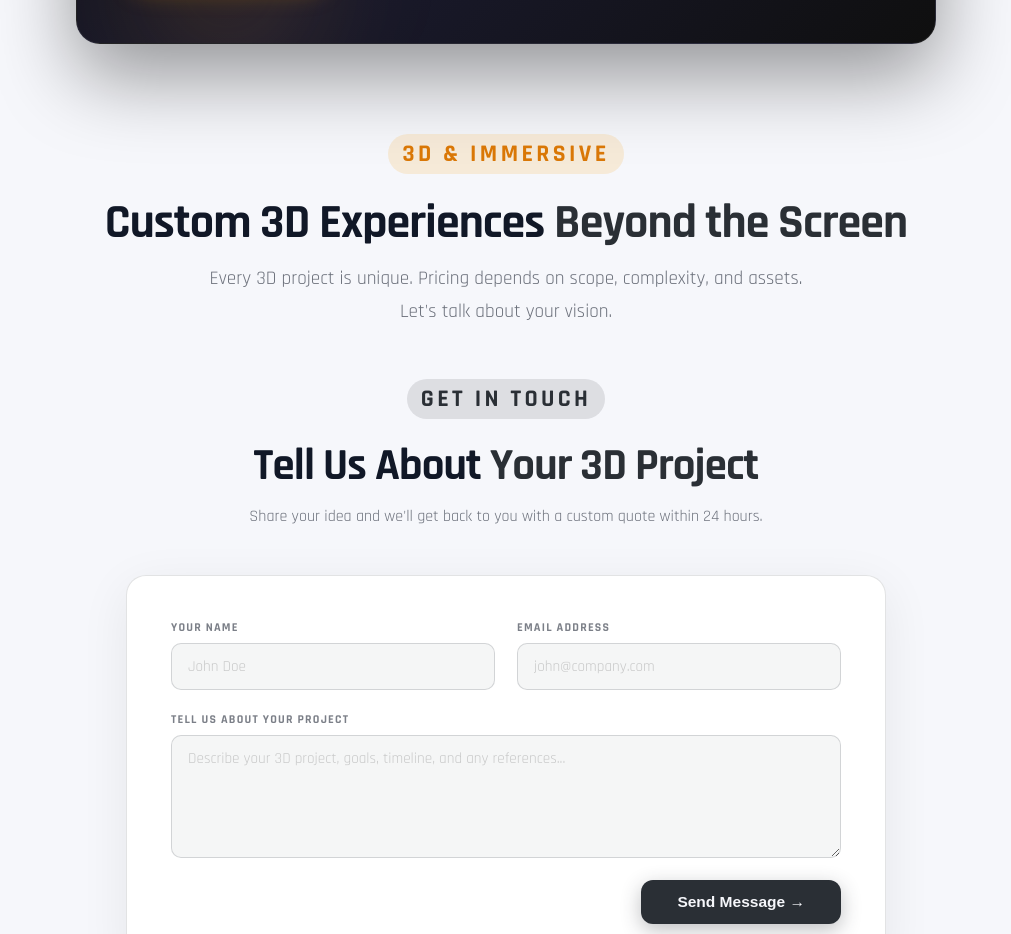
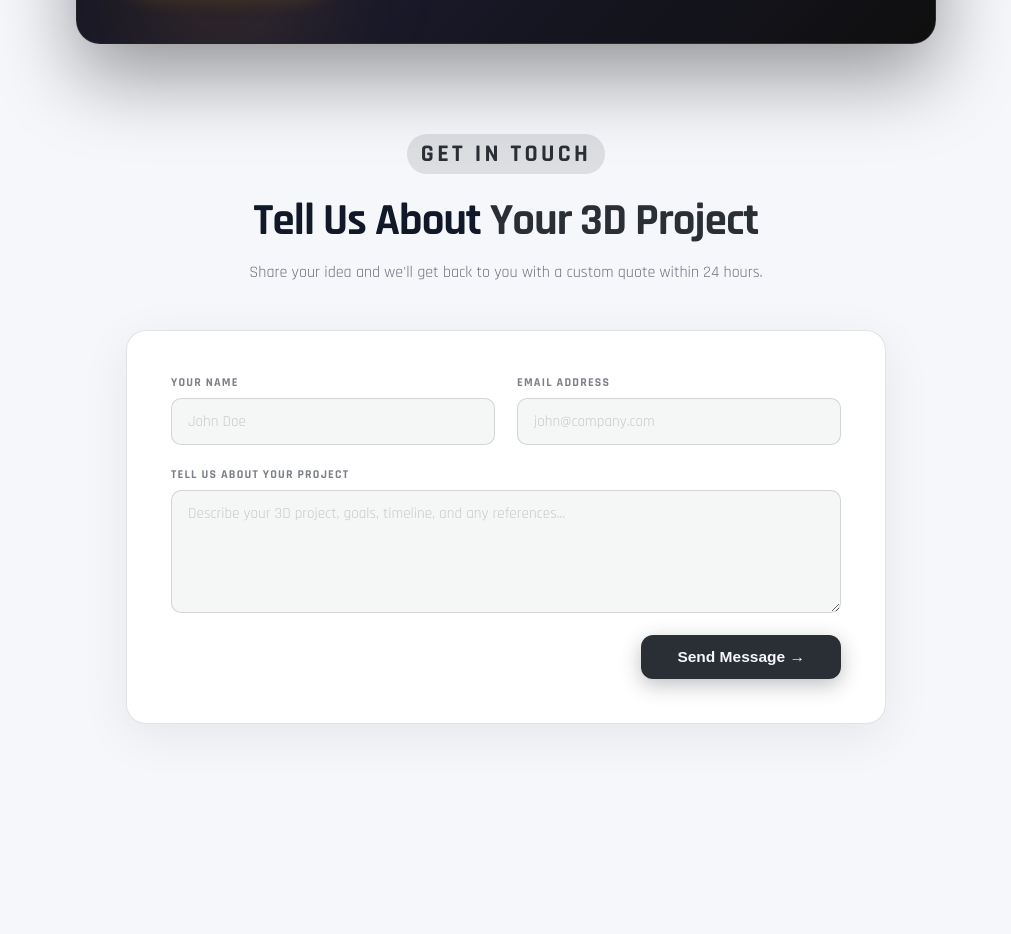
Before and after one commit to MARWAN-elmasrry/Software-House, a React (Vite) app in the folder client/: page /pack in a window 1280 px wide. Shown: the part 4160-5094 px from the top of the page, without its empty margins (134-1145 px from the left). Built offline with nearby package versions, Linux system fonts and the light colour scheme.

Commit message:
remove 3D v2

```diff
--- a/client/src/Pages/Package/pack.jsx
+++ b/client/src/Pages/Package/pack.jsx
@@ -304,14 +304,6 @@ export const Package = ({ theme, toggleTheme }) => {
                             </div>
                         </div>
 
-                        {/* ══ 3D SECTION ══ */}
-                        <div className="pack-section-divider">
-                            <div className="section-label threed-label">
-                                <span className="section-tag threed-tag">3D & IMMERSIVE</span>
-                                <h2>Custom 3D Experiences <span>Beyond the Screen</span></h2>
-                                <p>Every 3D project is unique. Pricing depends on scope, complexity, and assets. Let's talk about your vision.</p>
-                            </div>
-                        </div>
                         {/* ══ CONTACT FORM ══ */}
                         <div className="contact-section" ref={contactRef}>
                             <div className="contact-head">
```
